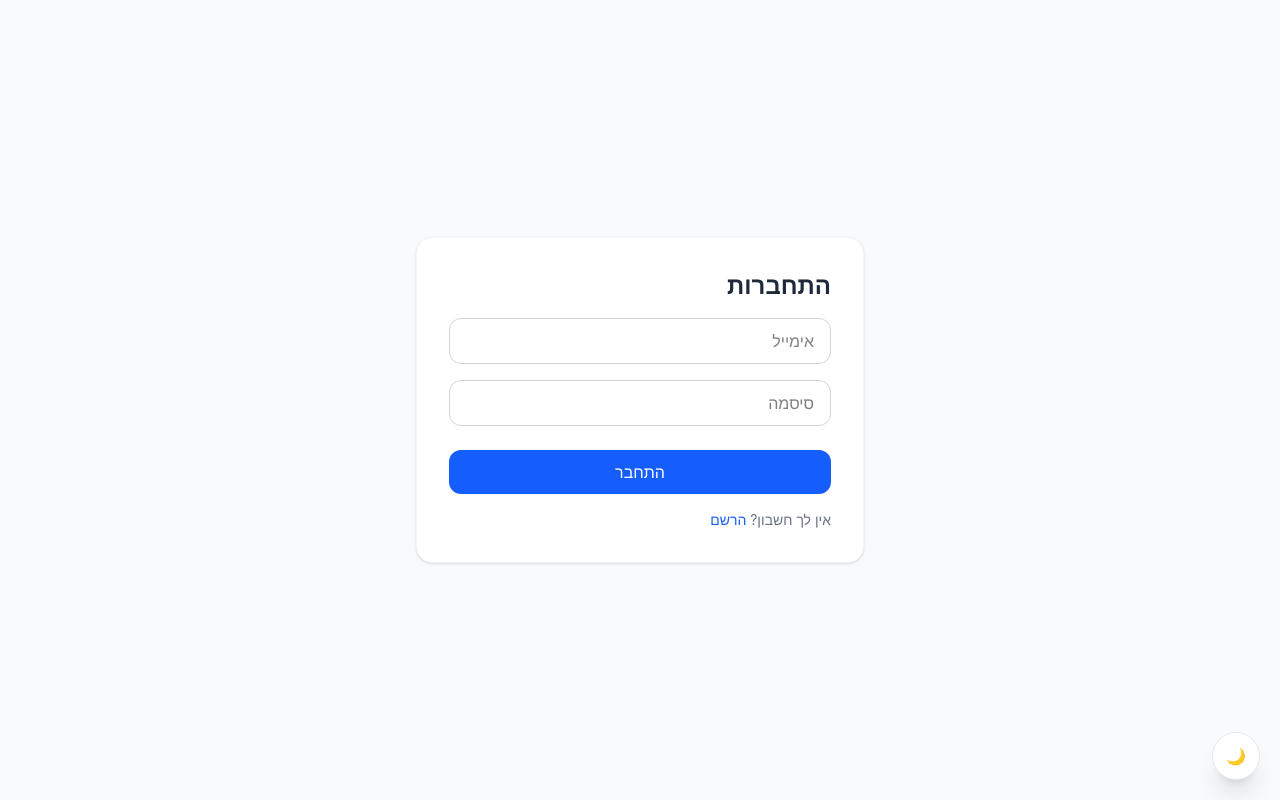
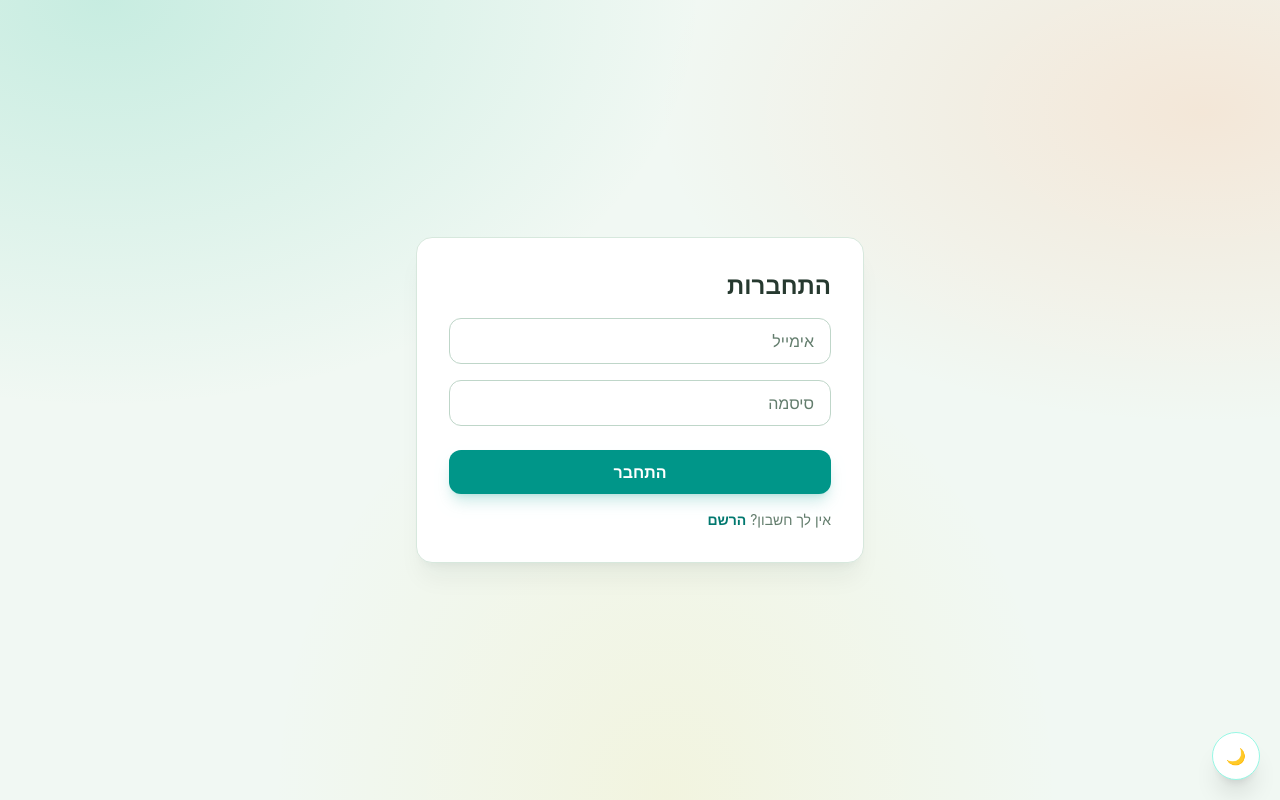
Before and after one commit to aviad-salama/Drive-Duplicate-Scanner, a React (Vite) app in the folder client/: page /login in a window 1280 px wide. Built offline with nearby package versions, Linux system fonts and the light colour scheme; no server answers.

Commit message:
feat: enhance UI with dark mode support and improve component styles; add error handling in scan controller

```diff
--- a/client/src/components/BulkDeleteBar.tsx
+++ b/client/src/components/BulkDeleteBar.tsx
@@ -6,10 +6,10 @@ interface Props {
 
 export default function BulkDeleteBar({ count, disabled, onClick }: Props) {
   return (
-    <div className="flex justify-between items-center bg-white p-6 rounded-2xl shadow-sm border border-gray-100 flex-wrap gap-4">
+    <div className="flex justify-between items-center bg-white dark:bg-slate-900 p-6 rounded-2xl shadow-sm border border-gray-200 dark:border-slate-700 flex-wrap gap-4 transition-colors">
       <div>
-        <h3 className="text-lg font-bold text-gray-800">פעולות מהירות</h3>
-        <p className="text-sm text-gray-500">נמצאו {count} קבצים כפולים שניתן להעביר לאשפה בבת אחת.</p>
+        <h3 className="text-lg font-bold text-gray-800 dark:text-slate-100">פעולות מהירות</h3>
+        <p className="text-sm text-gray-500 dark:text-slate-400">נמצאו {count} קבצים כפולים שניתן להעביר לאשפה בבת אחת.</p>
       </div>
       <button
         onClick={onClick}
--- a/client/src/components/DuplicateGroupCard.tsx
+++ b/client/src/components/DuplicateGroupCard.tsx
@@ -13,9 +13,9 @@ export default function DuplicateGroupCard({ group, index, accountId, onDelete,
   const count = group.files.length;
 
   return (
-    <div className="bg-red-50/30 dark:bg-slate-900/50 p-6 rounded-2xl border border-red-100 dark:border-slate-800 shadow-sm transition-colors">
-      <h2 className="text-lg font-bold text-red-800 dark:text-red-400 mb-4 flex items-center gap-2">
-        <span className="bg-red-200 dark:bg-red-900/50 text-red-900 dark:text-red-200 px-3 py-1 rounded-full text-sm">סט #{index + 1}</span>
+    <div className="bg-white/80 dark:bg-slate-900/80 p-6 rounded-2xl border border-teal-200/80 dark:border-teal-900 shadow-sm transition-colors">
+      <h2 className="text-lg font-bold text-gray-800 dark:text-slate-100 mb-4 flex items-center gap-2">
+        <span className="bg-teal-100 dark:bg-teal-950 text-teal-800 dark:text-teal-200 px-3 py-1 rounded-full text-sm">סט #{index + 1}</span>
         {count === 2 ? 'אותו קובץ מופיע פעמיים' : `אותו קובץ מופיע ${count} פעמים`}
       </h2>
 
--- a/client/src/components/FileCard.tsx
+++ b/client/src/components/FileCard.tsx
@@ -74,7 +74,7 @@ export default function FileCard({
             <div className="bg-white/90 rounded-full p-4 shadow-lg transform transition-transform group-hover:scale-110">
               {isVideo ? (
                 <svg
-                  className="w-8 h-8 text-blue-600"
+                  className="w-8 h-8 text-teal-600"
                   fill="currentColor"
                   viewBox="0 0 24 24"
                 >
@@ -82,7 +82,7 @@ export default function FileCard({
                 </svg>
               ) : (
                 <svg
-                  className="w-8 h-8 text-blue-600"
+                  className="w-8 h-8 text-teal-600"
                   fill="none"
                   stroke="currentColor"
                   viewBox="0 0 24 24"
--- a/client/src/components/ScanStatus.tsx
+++ b/client/src/components/ScanStatus.tsx
@@ -21,7 +21,7 @@ export default function ScanStatus({
     return (
       <div className="flex flex-col gap-1">
         <div
-          className={`flex items-center gap-3 font-bold text-lg ${paused ? 'text-amber-600' : 'text-blue-600'}`}
+          className={`flex items-center gap-3 font-bold text-lg ${paused ? 'text-amber-600' : 'text-teal-700 dark:text-teal-300'}`}
         >
           {paused ? (
             <svg className="h-5 w-5" fill="currentColor" viewBox="0 0 24 24">
--- a/client/src/contexts/ThemeContext.tsx
+++ b/client/src/contexts/ThemeContext.tsx
@@ -38,7 +38,7 @@ export function ThemeProvider({ children }: { children: ReactNode }) {
   return (
     <ThemeContext.Provider value={{ theme, toggleTheme }}>
       <div className={theme === 'dark' ? 'dark' : ''}>
-        <div className="min-h-screen bg-gray-50 dark:bg-slate-950 transition-colors">
+        <div className="theme-canvas min-h-screen transition-colors">
           {children}
           <ThemeToggleButton theme={theme} onToggle={toggleTheme} />
         </div>
@@ -59,9 +59,9 @@ function ThemeToggleButton({ theme, onToggle }: { theme: Theme; onToggle: () =>
       type="button"
       onClick={onToggle}
       className="fixed bottom-5 right-5 z-50 flex items-center justify-center w-12 h-12 rounded-full
-                 bg-white dark:bg-slate-800 border border-gray-200 dark:border-slate-700
-                 text-gray-700 dark:text-slate-200 shadow-xl hover:scale-105 active:scale-95
-                 transition-transform"
+             bg-white dark:bg-slate-800 border border-teal-200 dark:border-teal-800
+             text-teal-800 dark:text-teal-200 shadow-xl hover:scale-105 active:scale-95
+             transition-transform"
     >
       {theme === 'dark' ? '☀️' : '🌙'}
     </button>
--- a/client/src/index.css
+++ b/client/src/index.css
@@ -2,9 +2,61 @@
 
 @theme {
   --animate-ping-pong: ping-pong 1.5s ease-in-out infinite;
+  --color-gray-50: #f4faf6;
+  --color-gray-100: #eaf4ed;
+  --color-gray-200: #d7e8dd;
+  --color-gray-300: #bfd6c9;
+  --color-gray-400: #91ac9d;
+  --color-gray-500: #637d6d;
+  --color-gray-600: #496252;
+  --color-gray-700: #354c3e;
+  --color-gray-800: #26392f;
+  --color-gray-900: #18291f;
+  --color-slate-50: #eff8f5;
+  --color-slate-100: #deeee8;
+  --color-slate-200: #c4ddd3;
+  --color-slate-300: #a4c4b8;
+  --color-slate-400: #7fa397;
+  --color-slate-500: #5c7e73;
+  --color-slate-600: #42645c;
+  --color-slate-700: #2d4c47;
+  --color-slate-800: #1c3835;
+  --color-slate-900: #112a28;
+  --color-slate-950: #091d1c;
 }
 
 @custom-variant dark (&:where(.dark, .dark *));
+
+html,
+body,
+#root {
+  min-height: 100%;
+}
+
+body {
+  margin: 0;
+}
+
+.theme-canvas {
+  background:
+    radial-gradient(ellipse at 8% 0%, rgb(32 190 151 / 20%), transparent 36%),
+    radial-gradient(ellipse at 94% 14%, rgb(255 153 93 / 18%), transparent 32%),
+    radial-gradient(ellipse at 52% 100%, rgb(250 204 21 / 9%), transparent 42%),
+    #f1f8f3;
+}
+
+.dark .theme-canvas {
+  background:
+    radial-gradient(ellipse at 8% 0%, rgb(20 184 166 / 19%), transparent 36%),
+    radial-gradient(ellipse at 94% 14%, rgb(249 115 80 / 14%), transparent 32%),
+    radial-gradient(ellipse at 52% 100%, rgb(202 138 4 / 8%), transparent 42%),
+    #091d1c;
+}
+
+::selection {
+  color: #073b35;
+  background: #9be8d4;
+}
 
 @keyframes ping-pong {
   0%, 100% {
--- a/client/src/routes/auth/AuthLayout.tsx
+++ b/client/src/routes/auth/AuthLayout.tsx
@@ -7,8 +7,8 @@ export default function AuthLayout() {
   if (user) return <Navigate to="/dashboard" replace />;
 
   return (
-    <div className="min-h-screen bg-gray-50 flex items-center justify-center p-4" dir="rtl">
-      <div className="w-full max-w-md bg-white p-8 rounded-2xl shadow-sm border border-gray-100">
+    <div className="min-h-screen bg-transparent flex items-center justify-center p-4" dir="rtl">
+      <div className="w-full max-w-md bg-white dark:bg-slate-900 p-8 rounded-2xl shadow-xl shadow-teal-950/5 dark:shadow-black/20 border border-gray-200 dark:border-slate-700 transition-colors">
         <Outlet />
       </div>
     </div>
--- a/client/src/routes/auth/login/LoginPage.tsx
+++ b/client/src/routes/auth/login/LoginPage.tsx
@@ -4,7 +4,7 @@ import { Link, useNavigate } from 'react-router-dom';
 import { useAuth } from '../../../hooks/useAuth';
 import type { LoginFormData } from '../../../types/auth';
 
-const input = 'w-full border border-gray-300 rounded-xl px-4 py-2.5 text-right';
+const input = 'w-full border border-gray-300 dark:border-slate-700 bg-white dark:bg-slate-800 text-gray-800 dark:text-slate-100 placeholder:text-gray-500 dark:placeholder:text-slate-400 rounded-xl px-4 py-2.5 text-right outline-none focus:border-teal-500 focus:ring-4 focus:ring-teal-500/15 transition';
 
 export default function LoginPage() {
   const { login } = useAuth();
@@ -34,7 +34,7 @@ export default function LoginPage() {
 
   return (
     <form onSubmit={handleSubmit(onSubmit)} className="flex flex-col gap-4">
-      <h1 className="text-2xl font-bold text-gray-800">התחברות</h1>
+      <h1 className="text-2xl font-bold text-gray-800 dark:text-slate-100">התחברות</h1>
 
       {error && <div className="bg-red-50 text-red-600 p-3 rounded-xl text-sm">{error}</div>}
 
@@ -59,12 +59,12 @@ export default function LoginPage() {
       </div>
 
       <button disabled={busy}
-        className="bg-blue-600 text-white py-2.5 rounded-xl font-medium hover:bg-blue-700 disabled:opacity-50 mt-2">
+        className="bg-teal-600 text-white py-2.5 rounded-xl font-semibold shadow-lg shadow-teal-600/20 hover:bg-teal-700 disabled:opacity-50 mt-2 transition-colors">
         {busy ? 'מתחבר...' : 'התחבר'}
       </button>
 
-      <p className="text-sm text-gray-500">
-        אין לך חשבון? <Link to="/signup" className="text-blue-600">הרשם</Link>
+      <p className="text-sm text-gray-500 dark:text-slate-400">
+        אין לך חשבון? <Link to="/signup" className="text-teal-700 dark:text-teal-300 font-semibold">הרשם</Link>
       </p>
     </form>
   );
--- a/client/src/routes/auth/signup/SignupPage.tsx
+++ b/client/src/routes/auth/signup/SignupPage.tsx
@@ -4,7 +4,7 @@ import { Link, useNavigate } from 'react-router-dom';
 import { useAuth } from '../../../hooks/useAuth';
 import type { SignupFormData } from '../../../types/auth';
 
-const input = 'w-full border border-gray-300 rounded-xl px-4 py-2.5 text-right';
+const input = 'w-full border border-gray-300 dark:border-slate-700 bg-white dark:bg-slate-800 text-gray-800 dark:text-slate-100 placeholder:text-gray-500 dark:placeholder:text-slate-400 rounded-xl px-4 py-2.5 text-right outline-none focus:border-teal-500 focus:ring-4 focus:ring-teal-500/15 transition';
 
 export default function SignupPage() {
   const { register: registerUser } = useAuth(); // Renamed to avoid collision with RHF register
@@ -34,7 +34,7 @@ export default function SignupPage() {
 
   return (
     <form onSubmit={handleSubmit(onSubmit)} className="flex flex-col gap-4">
-      <h1 className="text-2xl font-bold text-gray-800">הרשמה</h1>
+      <h1 className="text-2xl font-bold text-gray-800 dark:text-slate-100">הרשמה</h1>
 
       {error && <div className="bg-red-50 text-red-600 p-3 rounded-xl text-sm">{error}</div>}
 
@@ -71,12 +71,12 @@ export default function SignupPage() {
       </div>
 
       <button disabled={busy}
-        className="bg-blue-600 text-white py-2.5 rounded-xl font-medium hover:bg-blue-700 disabled:opacity-50 mt-2">
+        className="bg-teal-600 text-white py-2.5 rounded-xl font-semibold shadow-lg shadow-teal-600/20 hover:bg-teal-700 disabled:opacity-50 mt-2 transition-colors">
         {busy ? 'נרשם...' : 'צור חשבון'}
       </button>
 
-      <p className="text-sm text-gray-500">
-        כבר יש לך חשבון? <Link to="/login" className="text-blue-600">התחבר</Link>
+      <p className="text-sm text-gray-500 dark:text-slate-400">
+        כבר יש לך חשבון? <Link to="/login" className="text-teal-700 dark:text-teal-300 font-semibold">התחבר</Link>
       </p>
     </form>
   );
```
Also changed, not shown: client/src/routes/dashboard/DashboardPage.tsx (+6 -6 lines), 1 other file (tests, documents, lock files or other folders).
